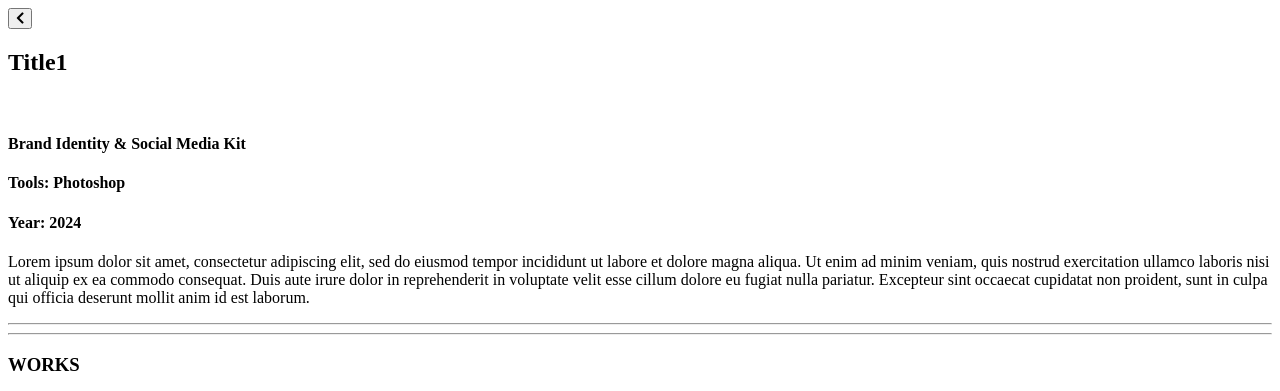
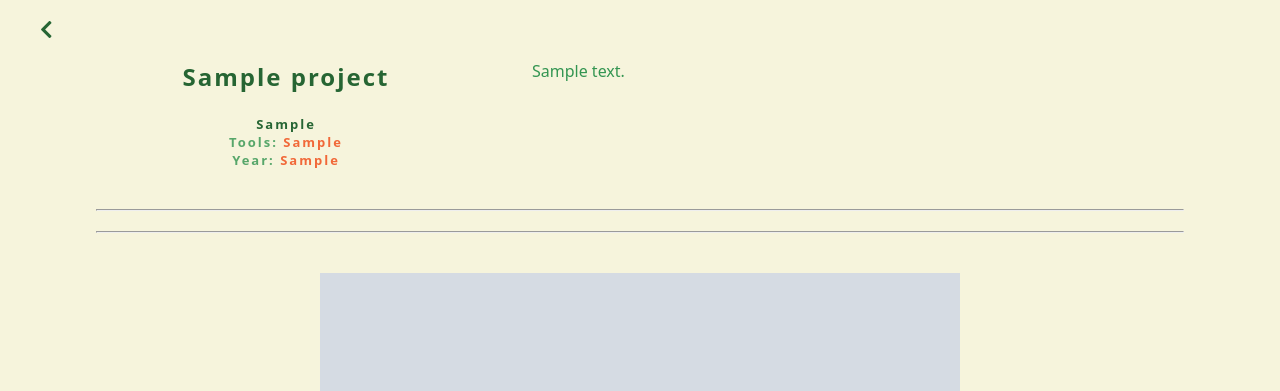
Before and after one commit to Asparaghost/myportfolio, a Django app: template portfolio/templates/portfolio/details.html in a window 1280 px wide. Shown: the top 391 px of the page. Run offline with Django 4.2, Linux system fonts and the light colour scheme; the template is opened without the code that fills it: values that come from a table or form of the project are taken from there, others are empty; tables that the repository leaves empty hold one stand-in row (values such as "Sample post"); grey boxes marked "Sample" are stand-in pictures; parts of the project's set-up code (start-up, migrations or seed data) failed here and were passed over; some web fonts are replaced.

Commit message:
added django blocks

```diff
--- a/portfolio/templates/portfolio/details.html
+++ b/portfolio/templates/portfolio/details.html
@@ -14,65 +14,48 @@
         <button class="back" onclick="history.back()"><i class="fas fa-chevron-left"></i></button>
         <div class="proj-desc">
             <div class="left">
-                <h2 class="main">Title1</h2>
+                <h2 class="main">{{ project.title }} </h2>
             </br>
-                <h4 class="main">Brand Identity & Social Media Kit</h4>
-                <h4>Tools: <span>Photoshop</span></h4>
-                <h4>Year: <span>2024</span></h4>
+                <h4 class="main">{{ project.scope }}</h4>
+                <h4>Tools: <span>{{ project.tools_used }}</span></h4>
+                <h4>Year: <span>{{ project.year }}</span></h4>
             </div>
             <div class="right">
-                <p>Lorem ipsum dolor sit amet, consectetur adipiscing elit, sed do eiusmod tempor
-                    incididunt ut labore et dolore magna aliqua. Ut enim ad minim veniam, quis
-                    nostrud exercitation ullamco laboris nisi ut aliquip ex ea commodo consequat.
-                    Duis aute irure dolor in reprehenderit in voluptate velit esse cillum dolore eu
-                    fugiat nulla pariatur. Excepteur sint occaecat cupidatat non proident, sunt in
-                    culpa qui officia deserunt mollit anim id est laborum.
+                <p>
+                    {{ project.proj_desc }}
                 </p>
             </div>
         </div>
         <hr>
         <hr>
+        {% if project.proj_img.count > 2 %}
         <div class="grid-container" ondragstart="return false;">
+            {% for image in project.proj_img.all %}
             <div class="card" id="autoShow">
                 <h3>WORKS</h3>
-                <img src="assets/car.jpg" alt="project">
+                <img src="{{ image.proj_img.url }}" alt="project">
             </div>
-            <div class="card" id="autoShow">
+            {% endfor %}
+            <!-- <div class="card" id="autoShow">
                 <h3>WORKS</h3>
                 <img src="assets/wiki.png" alt="project">
+            </div> -->
+        </div>
+        {% else %}
+        <div class="container">
+            {% for image in project.proj_img.all %}
+            <div class="proj" id="autoShow">
+                <h3>WORKS</h3>
+                <img src="{{ image.proj_img.url }}" alt="project">
             </div>
-            <div class="card" id="autoShow">
-                <h3>WORKS</h3>
-                <img src="assets/place1.png" alt="project">
-            </div>
-            <div class="card" id="autoShow">
-                <img src="assets/place2.jpg" alt="project">
-            </div>
-            <div class="card" id="autoShow">
-                <img src="assets/place3.jpg" alt="project">
-            </div>
-            <div class="card" id="autoShow">
-                <img src="assets/Unwind.png" alt="project">
-            </div>
-            <div class="card" id="autoShow">
-                <img src="assets/square.png" alt="project">
-            </div>
+            {% endfor %}
         </div>
+        {% endif %}
+
         <div id="imgModal" class="modal" ondragstart="return false;">
             <h1>WORKS</h1>
             <span class="close">&times;</span>
             <img class="modal-content" id="modalImg">
-        </div>
-
-        <div class="container">
-            <div class="proj" id="autoShow">
-                <h3>WORKS</h3>
-                <img src="assets/Unwind.png" alt="project">
-            </div>
-            <div class="proj" id="autoShow">
-                <h3>WORKS</h3>
-                <img src="assets/place2.jpg" alt="project">
-            </div>
         </div>
 
         <button onclick="scrollToTop()" id="backToTop" title="Go to top"><i class="fas fa-angle-double-up"></i></button>
--- a/portfolio/urls.py
+++ b/portfolio/urls.py
@@ -4,4 +4,6 @@
 
 urlpatterns = [
     path('', views.index, name='index'),
+    path('works', views.works, name='works'),
+    path('works/<int:proj_id>/',views.proj_info, name='proj_info'),
 ]
--- a/static/css/styles.css
+++ b/static/css/styles.css
@@ -294,13 +294,13 @@
 }
 
 .connect a i, .connect i {
-    font-size: 1rem;
+    font-size: 1.4rem;
     padding-right: 20px;
     color: #339551;
 }
 
 .connect a i span, .connect i span {
-    font-size: 1.5rem;
+    font-size: 1.3rem;
     padding-right: 20px;
     color: #e56131;
     font-family: "Combo", system-ui;
--- a/static/css/works.css
+++ b/static/css/works.css
@@ -242,3 +242,8 @@
     font-family: "Combo", system-ui;
     border-radius: 4px;
 }
+
+#active {
+    background-color: #e1dc53;
+    /* color: #bee0c7; */
+}
```
Also changed, not shown: portfolio/templates/portfolio/index.html (+8 -11 lines), portfolio/templates/portfolio/works.html (+18 -28 lines), media/me/person.webp (added), media/proj_images/aesthetic-pixel-art-of-city-japanese-shrine-pfjpqy5wipqo95ib.webp (added), static/css/details.css (renamed from static/css/description.css).
